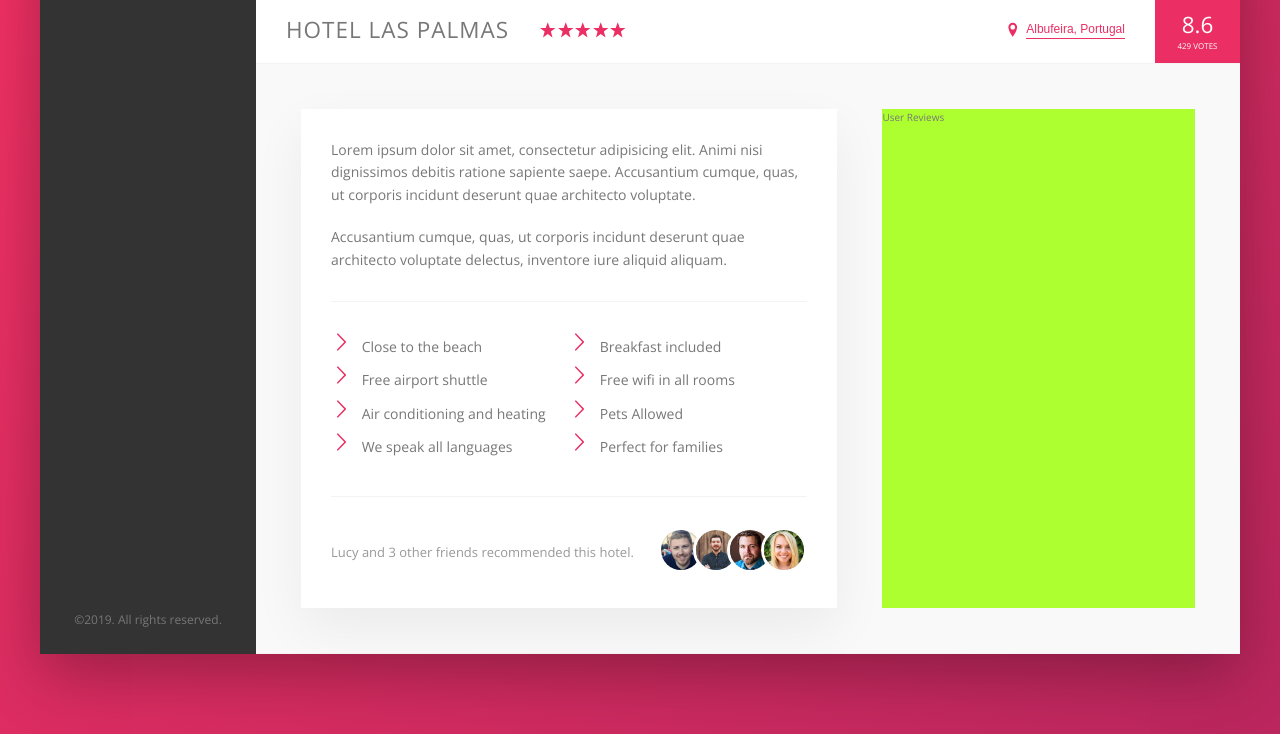
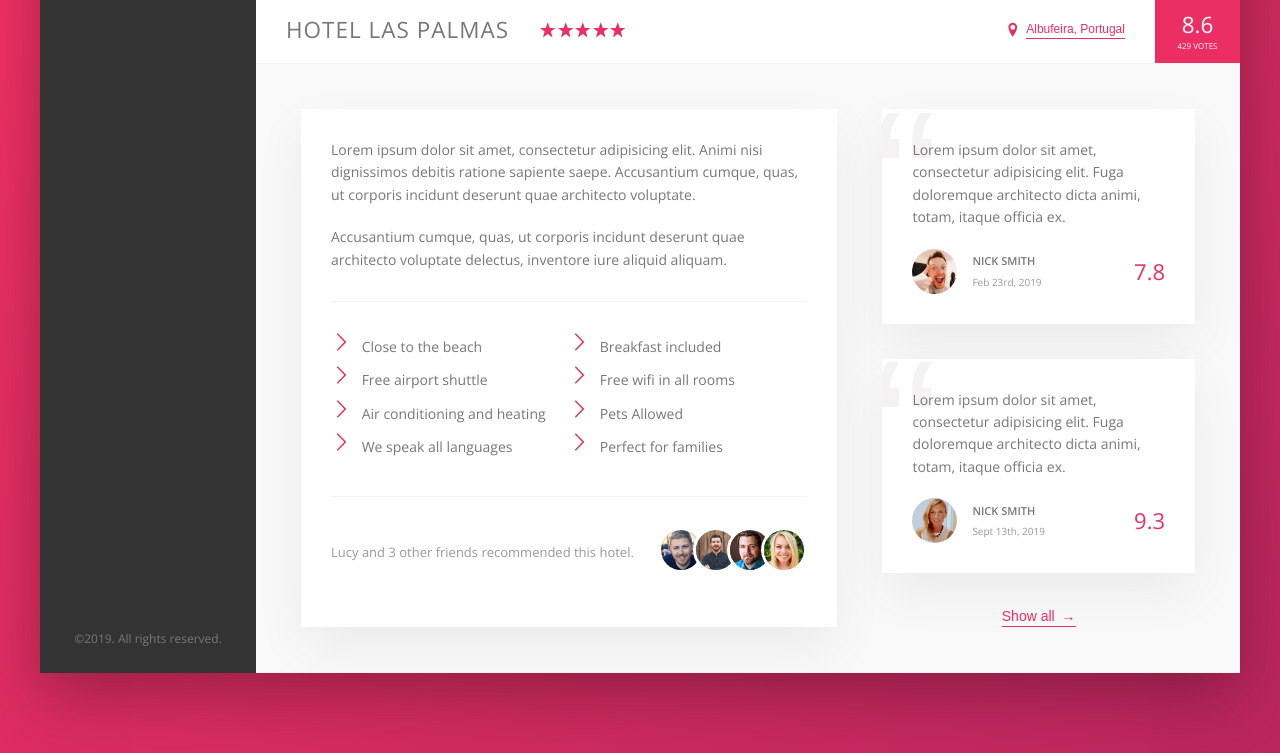
Before and after one commit to kbuicuong/trillo, a website: page index.html in a window 1280 px wide. Shown: the part 538-1291 px from the top of the page. Drawn offline with nearby package versions, Linux system fonts and the light colour scheme.

Commit message:
Created the user reviews section

```diff
--- a/index.html
+++ b/index.html
@@ -194,8 +194,36 @@
                         </div>
 
                         <div class="user-reviews">
-                            User Reviews
+
+                            <figure class="review">
+                                <blockquote class="review__text">
+                                    Lorem ipsum dolor sit amet, consectetur adipisicing elit. Fuga doloremque architecto dicta animi, totam, itaque officia ex.
+                                </blockquote>
+                                <figcaption class="review__user">
+                                    <img src="img/user-1.jpg" alt="User 1" class="review__photo">
+                                    <div class="review__user-box">
+                                        <p class="review__user-name">Nick Smith</p>
+                                        <p class="review__user-date">Feb 23rd, 2019</p>
+                                    </div>
+                                    <div class="review__rating">7.8</div>
+                                </figcaption>
+                            </figure>
+                            <figure class="review">
+                                <blockquote class="review__text">
+                                    Lorem ipsum dolor sit amet, consectetur adipisicing elit. Fuga doloremque architecto dicta animi, totam, itaque officia ex.
+                                </blockquote>
+                                <figcaption class="review__user">
+                                    <img src="img/user-2.jpg" alt="User 2" class="review__photo">
+                                    <div class="review__user-box">
+                                        <p class="review__user-name">Nick Smith</p>
+                                        <p class="review__user-date">Sept 13th, 2019</p>
+                                    </div>
+                                    <div class="review__rating">9.3</div>
+                                </figcaption>
+                            </figure>
+                            <button class="btn-inline">Show all <span>&rarr;</span></button>
                         </div>
+
                     </div>
 
 
--- a/sass/_components.scss
+++ b/sass/_components.scss
@@ -303,8 +303,17 @@
     cursor: pointer;
     transition: all .2s;
 
+    & span{
+        margin-left: 3px;
+        transition: margin-left .2s;
+    }
+
     &:hover{
         color: var(--color-grey-dark-1);
+
+        span{
+            margin-left: 8px;
+        }
     }
 
     &:focus{
@@ -413,3 +422,66 @@
         }
     }
 }
+
+///////////////////////////////////////////////
+// REVIEWS
+.review{
+    background-color: #fff;
+    box-shadow: var(--shadow-light);
+    padding: 3rem;
+    margin-bottom: 3.5rem;
+    position: relative;
+    overflow: hidden;
+
+    &__text{
+        margin-bottom: 2rem;
+        z-index: 10;
+        position: relative;
+    }
+
+    &__user{
+        display:flex;
+        align-items: center;
+    }
+
+    &__photo{
+        height: 4.5rem;
+        width: 4.5rem;
+        border-radius: 50%;
+        margin-right: 1.5rem;
+    }
+
+    &__user-box{
+        margin-right: auto;
+    }
+
+    &__user-name{
+        font-size: 1.1rem;
+        font-weight: 600;
+        text-transform: uppercase;
+        margin-bottom: .4rem;
+    }
+
+    &__user-date{
+        font-size: 1rem;
+        color: var(--color-grey-dark-3);
+    }
+
+    &__rating{
+        color: var(--color-primary);
+        font-size: 2.2rem;
+        font-weight: 300;
+    }
+
+    &::before{
+        content: "\201C";
+        position: absolute;
+        top: -2.75rem;
+        left: -1rem;
+        line-height: 1;
+        font-size: 20rem;
+        color: var(--color-grey-light-2);
+        font-family: sans-serif;
+        z-index: 1;
+    }
+}
--- a/sass/_layout.scss
+++ b/sass/_layout.scss
@@ -43,6 +43,7 @@
 }
 
 .detail{
+    font-size: 1.4rem;
     display: flex;
     padding: 4.5rem;
     background-color: var(--color-grey-light-1);
@@ -51,7 +52,6 @@
 }
 
 .description{
-    font-size: 1.4rem;
     background-color: #fff;
     box-shadow: var(--shadow-light);
     padding: 3rem;
@@ -61,6 +61,9 @@
 }
 
 .user-reviews{
-    background-color: greenyellow;
     flex: 1;
+
+    display:flex;
+    flex-direction: column;
+    align-items: center;
 }
```
Also changed, not shown: css/style.css.
